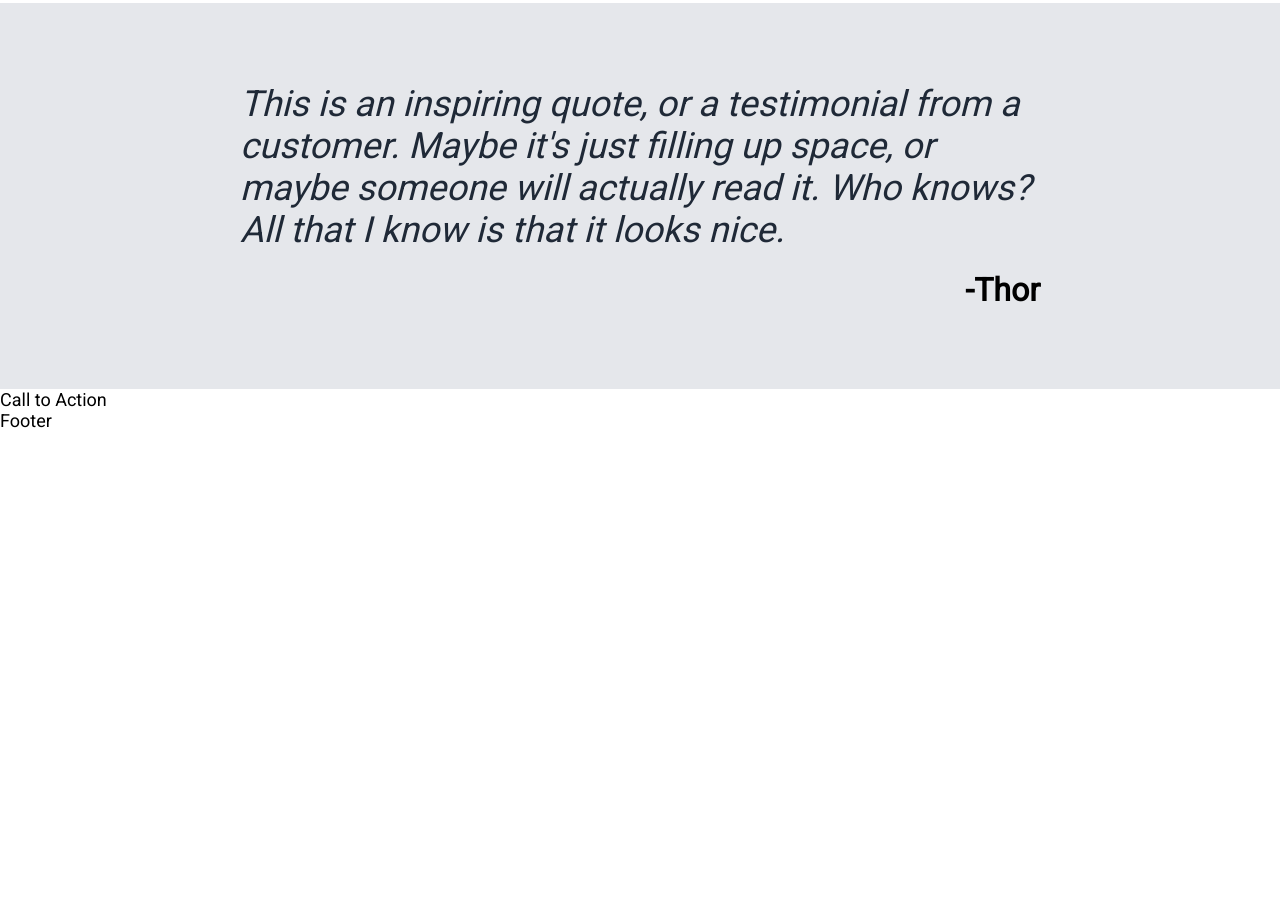
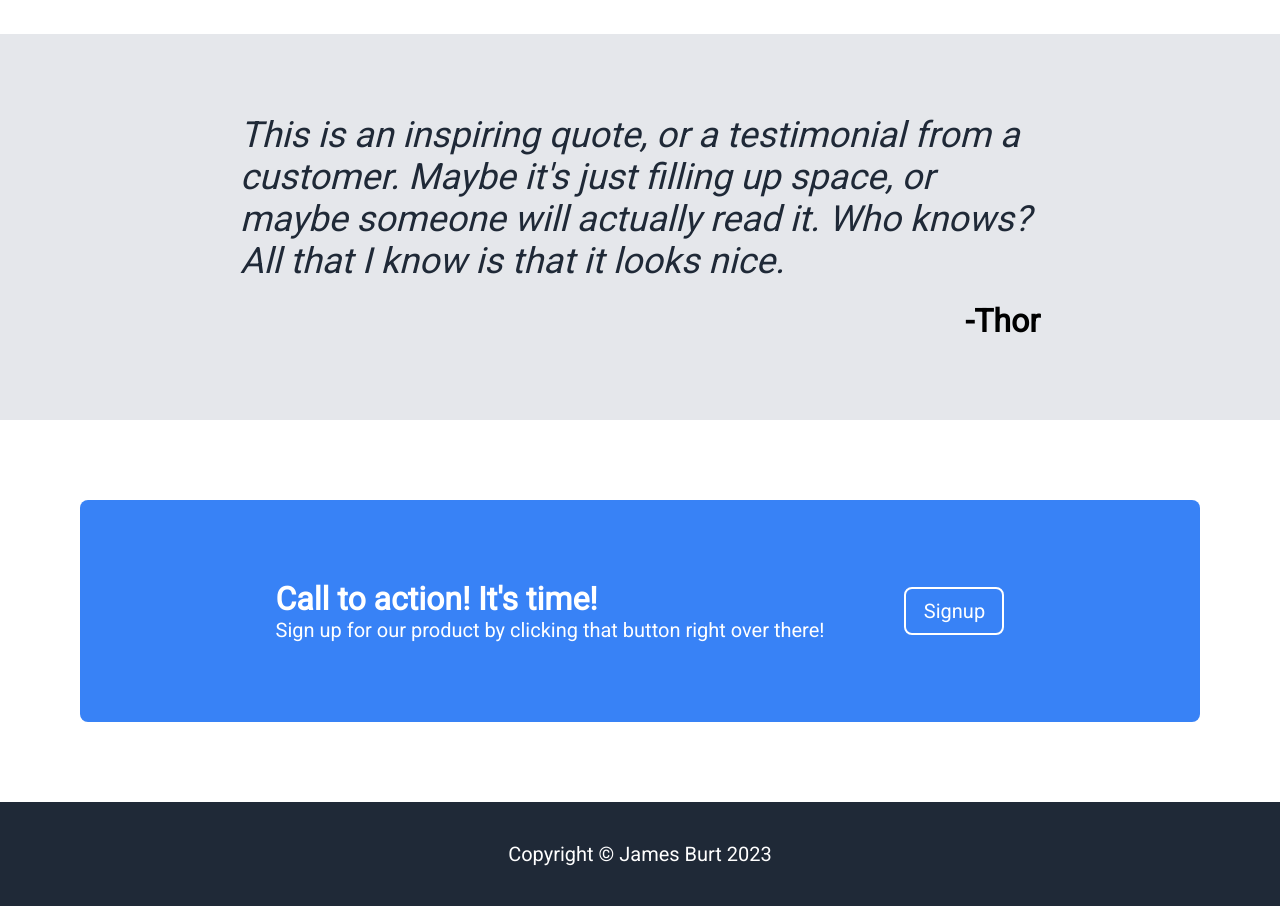
Before and after one commit to Scoce/Odin-LandingPage, a plain HTML site: page index.html in a window 1280 px wide. Shown: the part 1015-1921 px from the top of the page. Before the commit the page ends 1446 px from the top, so only its background shows below. Drawn offline with Linux system fonts and the light colour scheme.

Commit message:
Adds call to action and footer section

```diff
--- a/index.html
+++ b/index.html
@@ -52,11 +52,17 @@
         <p class="quoteattrib">-Thor</p>
         </div>
         </div>
+        <div class="calltoactioncontainer">
     <div class="calltoaction">
-        Call to Action
+        <div class="modaltext">
+            <div class="modaltextheader">Call to action! It's time!</div>
+            <div class="modalsubtext">Sign up for our product by clicking that button right over there!</div>
+        </div>
+        <div><button class="modalbutton">Signup</button></div>
+    </div>
     </div>
     <div class="footer">
-        Footer
+        <div class="footertext"> Copyright &#169; James Burt 2023</div>
     </div>
 </body>
 </html>
--- a/style.css
+++ b/style.css
@@ -1,6 +1,6 @@
 * {
     font-family: "Roboto", sans-serif;
-    font-size: 18px;
+    font-size: 20px;
     margin-block-start: 0px;
     margin-block-end: 0px;
     margin-inline-start: 0px;
@@ -152,3 +152,44 @@ a {
     font-weight: 800;
     padding-bottom: 80px;
 }
+.calltoactioncontainer {
+    display:flex;
+    justify-content: center;
+    align-items: center;
+    padding:80px;
+}
+.calltoaction {
+    display:flex;
+    background-color: #3882F6;
+    border-radius: 8px;
+    color: white;
+    align-items: center;
+    justify-content: center;
+    padding-top: 80px;
+    padding-bottom: 80px;
+    width: 1200px;
+    gap: 80px;
+}
+
+.modaltextheader {
+    font-size: 32px;
+    font-weight: 900;
+}
+.modalbutton {
+    background-color: #3882F6;
+    color:white;
+    width: 100px;
+    padding:10px;
+    border-radius: 8px;
+    cursor: pointer;
+    border: 2px solid white;
+}
+
+.footer {
+    display:flex;
+    align-items: center;
+    justify-content: center;
+    background-color: #1f2937;
+    color: white;
+    padding: 40px;
+}
```
